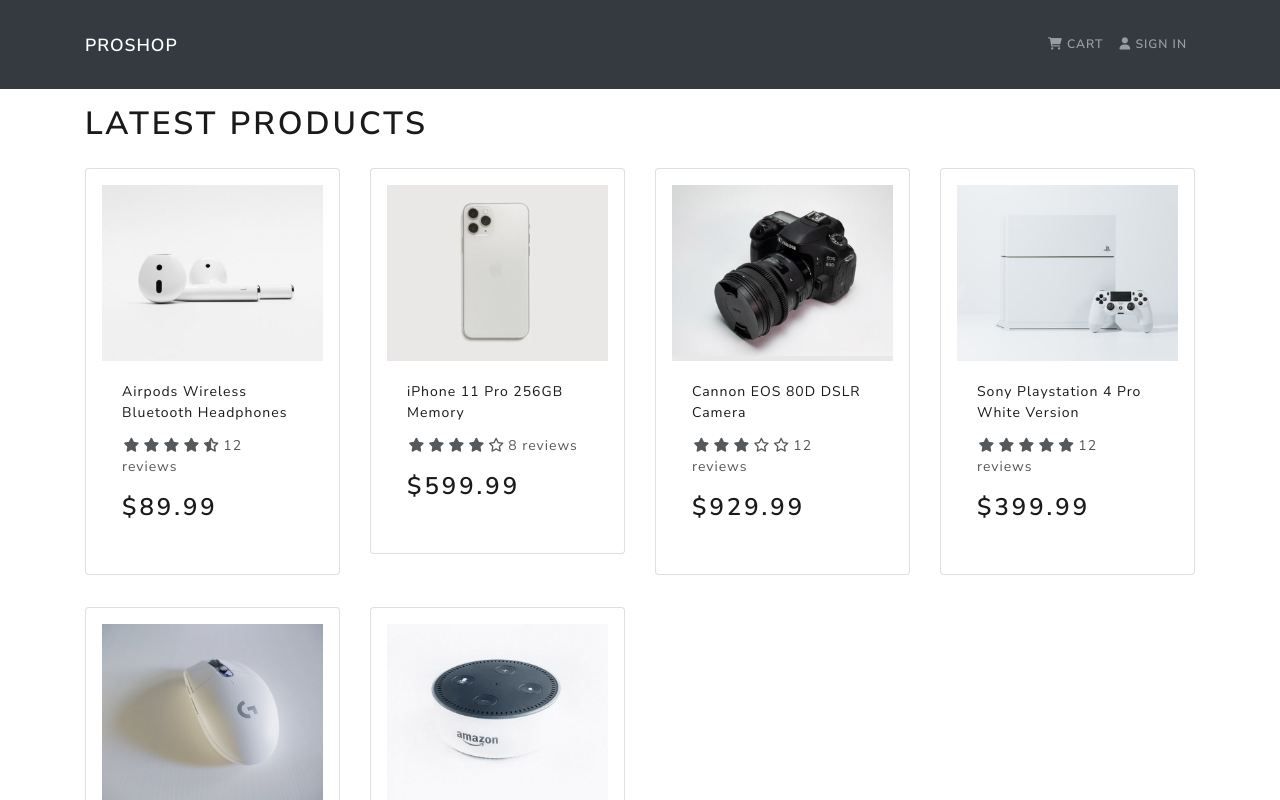
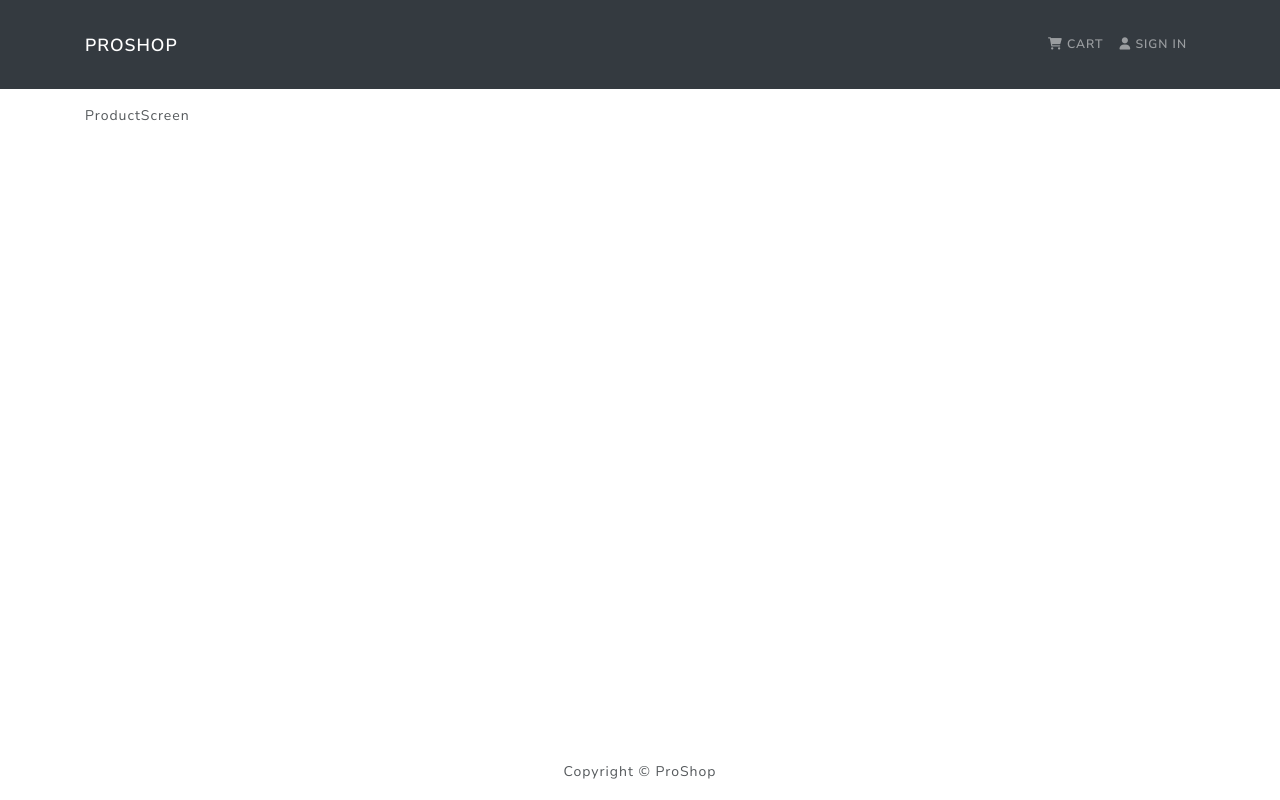
Before and after one commit to Benzics/mern-ecommerce, a React (Create React App) app in the folder frontend/: page /product/1 in a window 1280 px wide. Shown: the top 800 px of the page. Built offline with nearby package versions, Linux system fonts and the light colour scheme.

Commit message:
Added routes

```diff
--- a/frontend/package.json
+++ b/frontend/package.json
@@ -9,7 +9,9 @@
     "react": "^18.2.0",
     "react-bootstrap": "^2.5.0",
     "react-dom": "^18.2.0",
-    "react-scripts": "5.0.1",
+    "react-router-bootstrap": "^0.26.2",
+    "react-router-dom": "^6.3.0",
+    "react-scripts": "^5.0.1",
     "web-vitals": "^2.1.4"
   },
   "scripts": {
--- a/frontend/src/App.js
+++ b/frontend/src/App.js
@@ -1,21 +1,26 @@
-import React from "react";
-import { Container } from "react-bootstrap";
-import Header from "./components/Header";
-import Footer from "./components/Footer";
-import HomeScreen from "./screens/HomeScreen";
+import React from 'react'
+import { Container } from 'react-bootstrap'
+import Header from './components/Header'
+import Footer from './components/Footer'
+import HomeScreen from './screens/HomeScreen'
+import ProductScreen from './screens/ProductScreen'
+import { BrowserRouter as Router, Route, Routes } from 'react-router-dom'
 
 const App = () => {
   return (
-    <>
-    <Header />
-    <main className="mt-3">
-    <Container>
-      <HomeScreen />
-    </Container>
-    </main>
-    <Footer />
-    </>
-  );
+    <Router>
+      <Header />
+      <main className='mt-3'>
+        <Container>
+          <Routes>
+            <Route path='/' element={<HomeScreen />} exact />
+            <Route path='/product/:id' element={<ProductScreen />}></Route>
+          </Routes>
+        </Container>
+      </main>
+      <Footer />
+    </Router>
+  )
 }
 
-export default App;
+export default App
--- a/frontend/src/components/Header.js
+++ b/frontend/src/components/Header.js
@@ -1,22 +1,31 @@
 import React from 'react'
 import { Container, Nav, Navbar } from 'react-bootstrap'
+import { LinkContainer } from 'react-router-bootstrap'
 const Header = () => {
   return (
     <header>
-
-    <Navbar bg="dark" variant="dark" expand="lg" collapseOnSelect>
-      <Container>
-        <Navbar.Brand href="/">ProShop</Navbar.Brand>
-        <Navbar.Toggle aria-controls="basic-navbar-nav" />
-        <Navbar.Collapse id="basic-navbar-nav">
-          <Nav className="ml-auto">
-            <Nav.Link href="/cart"><i className="fa-solid fa-cart-shopping"></i> Cart</Nav.Link>
-            <Nav.Link href="/login"><i className="fa-solid fa-user"></i> Sign In</Nav.Link>
-
-          </Nav>
-        </Navbar.Collapse>
-      </Container>
-    </Navbar>
+      <Navbar bg='dark' variant='dark' expand='lg' collapseOnSelect>
+        <Container>
+          <LinkContainer to='/'>
+            <Navbar.Brand>ProShop</Navbar.Brand>
+          </LinkContainer>
+          <Navbar.Toggle aria-controls='basic-navbar-nav' />
+          <Navbar.Collapse id='basic-navbar-nav'>
+            <Nav className='ml-auto'>
+              <LinkContainer to='/cart'>
+                <Nav.Link>
+                  <i className='fa-solid fa-cart-shopping'></i> Cart
+                </Nav.Link>
+              </LinkContainer>
+              <LinkContainer to='/login'>
+                <Nav.Link>
+                  <i className='fa-solid fa-user'></i> Sign In
+                </Nav.Link>
+              </LinkContainer>
+            </Nav>
+          </Navbar.Collapse>
+        </Container>
+      </Navbar>
     </header>
   )
 }
--- a/frontend/src/components/Product.js
+++ b/frontend/src/components/Product.js
@@ -1,22 +1,27 @@
 import React from 'react'
 import { Card } from 'react-bootstrap'
+import { Link } from 'react-router-dom'
 import Rating from './Rating'
 
 const Product = ({ product }) => {
-
   return (
     <Card className='my-3 p-3 rounded'>
-    <a href={`product/${product._id}`}>
+      <Link to={`product/${product._id}`}>
         <Card.Img src={product.image} variant='top' />
-    </a>
+      </Link>
 
       <Card.Body>
-   <a href={`product/${product._id}`}>
-    <Card.Title as='div'><strong> { product.name } </strong></Card.Title>
-    </a>
+        <Link to={`product/${product._id}`}>
+          <Card.Title as='div'>
+            <strong> {product.name} </strong>
+          </Card.Title>
+        </Link>
 
         <Card.Text as='div'>
-    <Rating value={product.rating} text={`${product.numReviews} reviews`} />
+          <Rating
+            value={product.rating}
+            text={`${product.numReviews} reviews`}
+          />
         </Card.Text>
         <Card.Text as='h3'>${product.price}</Card.Text>
       </Card.Body>
--- a/frontend/src/components/Rating.js
+++ b/frontend/src/components/Rating.js
@@ -4,7 +4,7 @@
   let stars = []
   for (let i = 0; i < 5; i++) {
     stars.push(
-      <span>
+      <span key={i}>
         <i
           style={{ color }}
           className={
@@ -18,7 +18,7 @@
       </span>
     )
   }
-  console.log('star', stars)
+
   return (
     <div className='rating'>
       {stars}
--- /dev/null
+++ b/frontend/src/screens/ProductScreen.js
@@ -0,0 +1,7 @@
+import React from 'react'
+
+const ProductScreen = () => {
+  return <div>ProductScreen</div>
+}
+
+export default ProductScreen
```
Also changed, not shown: 1 other file (tests, documents, lock files or other folders). Lines whose indentation alone changed are shown as unchanged.
